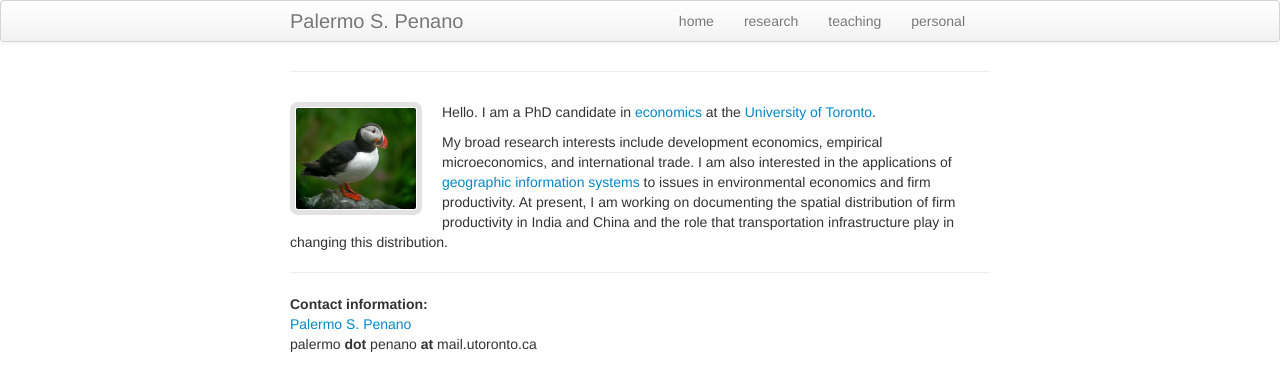
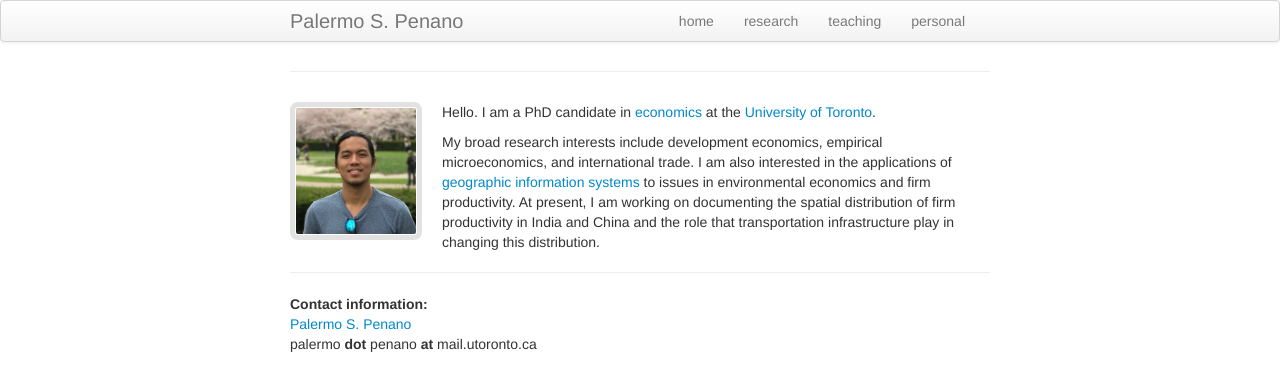
Before and after one commit to palpen/palermopenano, a Jekyll site: the page built from index.md, in a window 1280 px wide. Shown: the top 391 px of the page. Built offline with Jekyll 4.4.1, drawn with Linux system fonts in a browser that asks for light colours.

Commit message:
add profile pic

```diff
--- a/index.md
+++ b/index.md
@@ -3,7 +3,7 @@ layout: page
 description: My website
 ---
 
-<img height="120" width="120" style="padding:1px; border: 5px solid #E2E2E2; border-radius:8px; margin-right: 20px" align="left" src="images/puffin.png">
+<img height="120" width="120" style="padding:1px; border: 5px solid #E2E2E2; border-radius:8px; margin-right: 20px" align="left" src="images/profile_pic_cropped.jpeg">
 Hello. I am a PhD candidate in [economics](https://www.economics.utoronto.ca) at the [University of Toronto](http://www.utoronto.ca).
 
 My broad research interests include development economics, empirical microeconomics, and international trade. I am also interested in the applications of [geographic information systems][1] to issues in environmental economics and firm productivity. At present, I am working on documenting the spatial distribution of firm productivity in India and China and the role that transportation infrastructure play in changing this distribution.
```
Also changed, not shown: images/profile_pic_cropped.jpeg (added), 1 other file.
